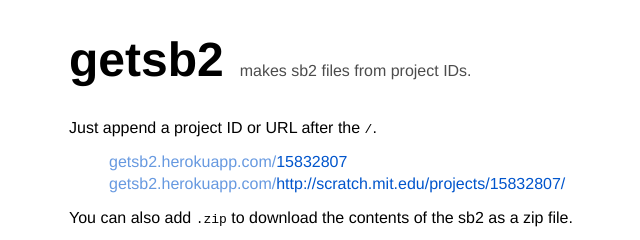
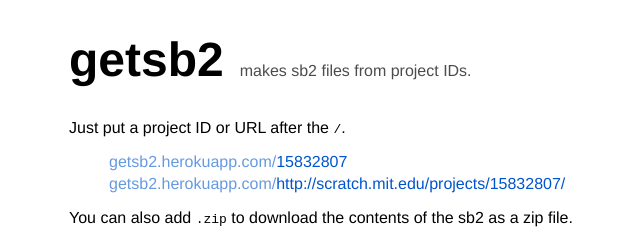
Before and after one commit to tjvr/getsb2, a website: page index.html in a window 1280 px wide. Shown: the top 240 px of the page, 251-891 px from the left. Drawn offline with Linux system fonts and the light colour scheme.

Commit message:
Change {append => put}

```diff
--- a/index.html
+++ b/index.html
@@ -51,7 +51,7 @@
 </style>
 
 <h1>getsb2<span>makes sb2 files from project IDs.</span></h1>
-<p>Just append a project ID or URL after the <code>/</code>.</p>
+<p>Just put a project ID or URL after the <code>/</code>.</p>
 <ul>
   <li><a href=/15832807>getsb2.herokuapp.com/<strong>15832807</strong></a>
   <li><a href=/http://scratch.mit.edu/projects/15832807/>getsb2.herokuapp.com/<strong>http://scratch.mit.edu/projects/15832807/</strong></a>
```
